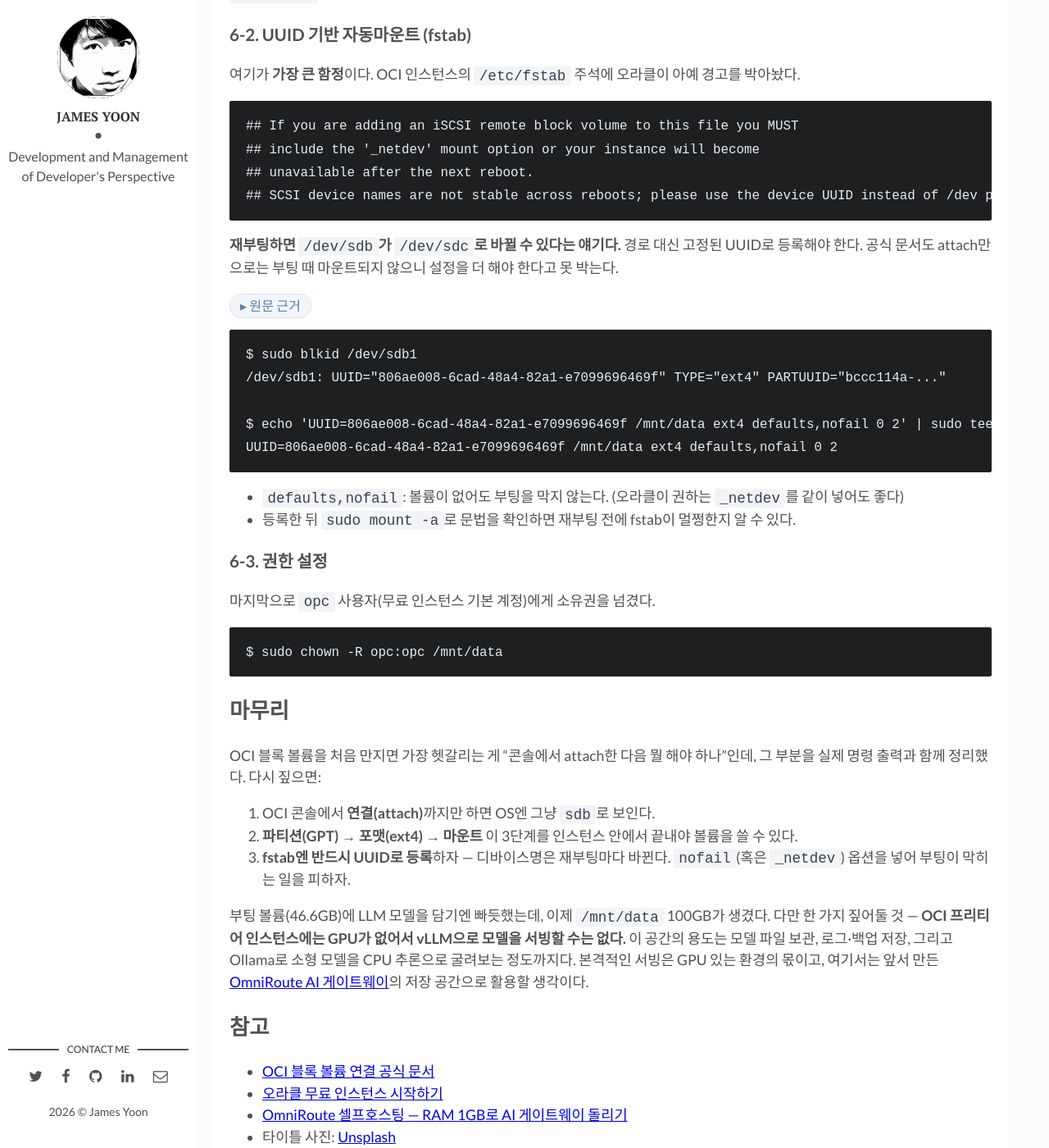
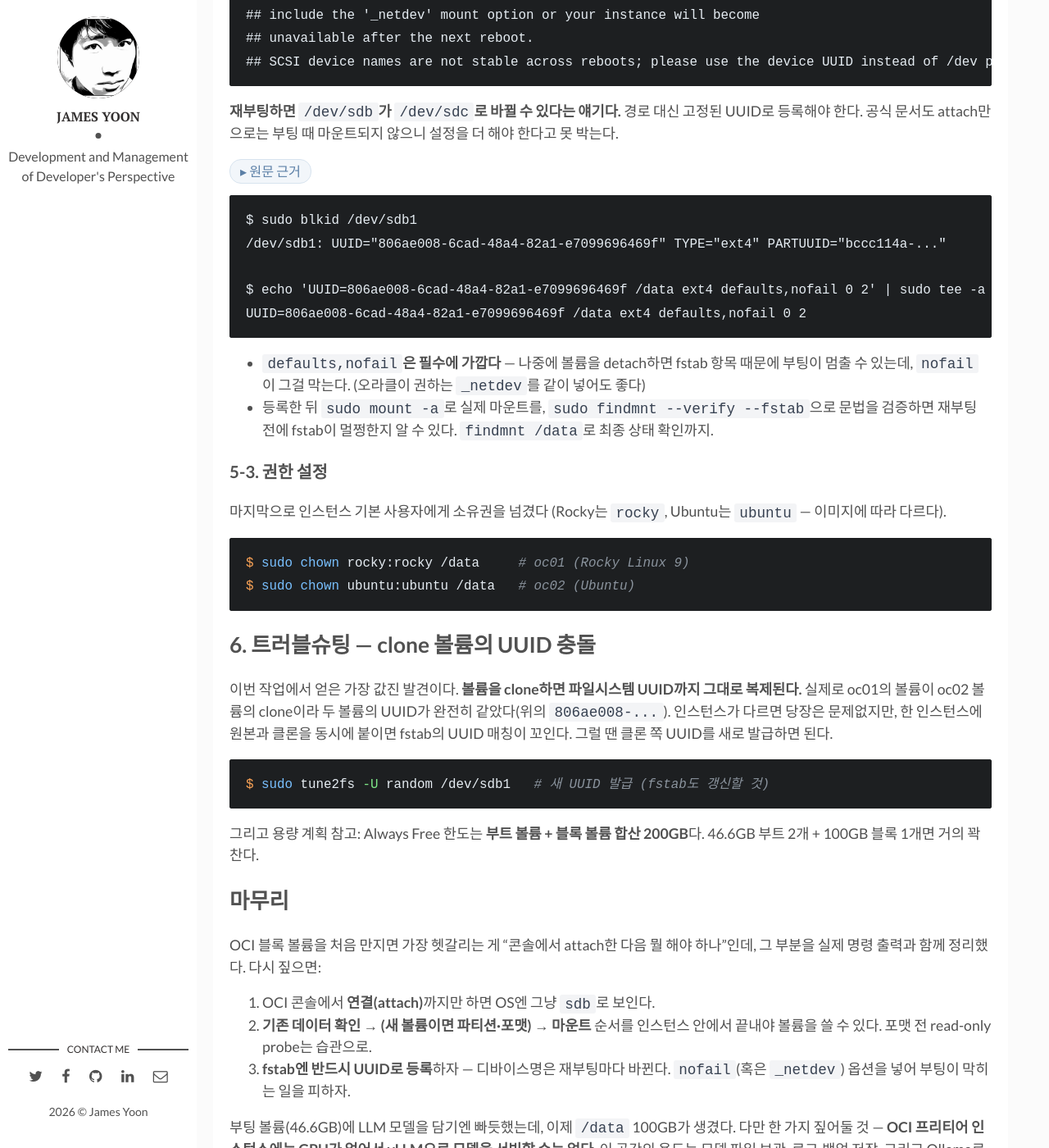
Before and after one commit to butteryoon/butteryoon.github.io, a Jekyll site: the page built from _posts/2026-09-09-oci-block-volume-attach.md, in a window 1280 px wide and 1400 px high, scrolled down 4000 px. Shown: the whole window at 82% size. Built offline with Jekyll 4.4.1, drawn with Linux system fonts in a browser that asks for light colours; comment, search, counter and statistics services are not loaded; some of the changed text lies outside the part shown.

Commit message:
OCI 블록볼륨 글 실작업 기록으로 전면 갱신 (oc01/oc02 2대, Paravirtualized, probe-first, /data, UUID clone 충돌)
하이라이팅 세션의 2026-09-10 실작업 기록 반영 - 포맷 전 데이터 확인 절차, parted 방식, fstab 백업·검증, clone UUID 충돌 트러블슈팅 추가

Co-Authored-By: Claude Fable 5 <noreply@anthropic.com>
Claude-Session: https://claude.ai/code/session_01GP584Scs1goEpQgpanpNdb

````diff
--- a/_posts/2026-09-09-oci-block-volume-attach.md
+++ b/_posts/2026-09-09-oci-block-volume-attach.md
@@ -2,20 +2,20 @@
 layout: post
 comments: true
 title: "오라클 OCI 프리티어 인스턴스에 블록볼륨 추가하기"
-description: "Oracle Cloud 인스턴스에 블록 볼륨을 붙이는 전체 과정을 실제로 해보고 정리했다. 볼륨 attach부터 파티션/GPT 생성, ext4 포맷, /mnt/data 마운트, UUID 기반 fstab 자동마운트까지."
+description: "Oracle Cloud 인스턴스에 블록 볼륨을 붙이는 전체 과정을 실제로 해보고 정리했다. 볼륨 attach부터 파티션/GPT 생성, ext4 포맷, /data 마운트, UUID 기반 fstab 자동마운트까지."
 img: oci_block_volume_title.webp
 date: 2026-09-09 23:30:00 +0900
-last_modified_at: 2026-09-10 01:20:00 +0900
+last_modified_at: 2026-09-10 11:30:00 +0900
 tags: [oci, oracle-cloud, block-volume, storage, mount, fstab, ext4] # add tag
 related: oci
 categories: tools
 ---
 
-오라클 클라우드의 [무료 인스턴스 시작하기]({{site.baseurl}}/tools/2021/01/18/oracle_cloud_start.html)와 [OmniRoute 셀프호스팅]({{site.baseurl}}/tools/2026/09/06/omniroute-selfhosting-oci.html)을 다룬 적 있다. 그 무료 인스턴스는 기본 부팅 볼륨(46.6GB)만으로도 뭐든 돌렸는데, LLM 모델이나 로그 데이터를 쌓다 보니 공간이 모자랐다. 이번엔 그 인스턴스(oc01)에 **100GB 블록 볼륨을 붙여서** 포맷·마운트·자동마운트까지 해본 기록을 정리한다. (이 글의 초안은 설치된 Hermes 에이전트가 작성했고, Claude가 검수 후 발행했다.)
+오라클 클라우드의 [무료 인스턴스 시작하기]({{site.baseurl}}/tools/2021/01/18/oracle_cloud_start.html)와 [OmniRoute 셀프호스팅]({{site.baseurl}}/tools/2026/09/06/omniroute-selfhosting-oci.html)을 다룬 적 있다. 그 무료 인스턴스는 기본 부팅 볼륨(46.6GB)만으로도 뭐든 돌렸는데, LLM 모델이나 로그 데이터를 쌓다 보니 공간이 모자랐다. 이번엔 무료 인스턴스 두 대 — **oc01**(Rocky Linux 9, VM.Standard.E2.1.Micro, 서울 AD-1)과 **oc02**(Ubuntu) — 에 각각 **100GB 블록 볼륨을 붙여서** 확인·마운트·자동마운트까지 실제로 작업한 기록을 정리한다. (이 글의 초안은 설치된 Hermes 에이전트가 작성했고, Claude가 검수 후 발행했다. 2026-09-10 실작업 기록으로 전면 갱신.)
 
 <!--more-->
 
-> **TL;DR:** OCI에서 블록 볼륨은 콘솔에서 "생성→인스턴스에 연결(attach)"까지만 하고, 나머지 파티션(GPT)·포맷(ext4)·마운트·부팅시 자동마운트(fstab)는 인스턴스 안의 리눅스에서 해줘야 한다. 여기서는 붙여둔 100GB 볼륨을 `/dev/sdb`로 확인해 → `/dev/sdb1` 파티션 생성 → ext4 포맷 → `/mnt/data`에 마운트 → **UUID 기준 fstab 등록**(재부팅 직후에도 그대로)까지 실제 명령 출력으로 보여준다. 남는 교훈은 두 가지다. SCSI 디바이스명은 재부팅마다 바뀌니 fstab엔 UUID를 쓸 것, 그리고 OCI 외부 블록 볼륨엔 `_netdev`/`nofail` 옵션을 붙여두는 편이 안전하다는 것.
+> **TL;DR:** OCI에서 블록 볼륨은 콘솔에서 "생성→인스턴스에 연결(attach)"까지만 하고, 나머지는 인스턴스 안의 리눅스에서 해줘야 한다. **Paravirtualized로 attach하면 iscsiadm 없이 재부팅도 없이 바로 `/dev/sdb`로 잡힌다.** 포맷 전에 반드시 기존 데이터를 확인하고(읽기 전용 마운트로 probe), 마운트는 `/data`, fstab은 **UUID 기준 + `nofail`**로 등록한다. 덤으로 얻은 교훈: **clone한 볼륨은 파일시스템 UUID까지 복제되므로** 원본과 같이 붙일 거면 `tune2fs -U random`으로 바꿔야 한다.
 
 ## 1. OCI 블록 볼륨의 구조 — "붙이는 것"과 "쓰는 것"은 다르다
 
@@ -26,7 +26,7 @@ OCI 블록 볼륨을 쓰는 과정은 **두 레이어**로 나뉜다.
 | 제어 평면 (Control Plane) | 볼륨 생성, 인스턴스에 **연결(attach)** | OCI 콘솔 / `oci` CLI | 오라클 관리자 |
 | 데이터 평면 (OS) | 디바이스 인식, 파티션, 포맷, 마운트, fstab | 인스턴스 안 리눅스 | 서버 관리자 |
 
-처음 하는 사람은 콘솔에서 "연결"만 하고 끝내기 쉬운데, 거기까지는 USB를 꽂아둔 것과 같다. OS가 그 드라이브를 읽으려면 **파티션 → 포맷 → 마운트 → 자동마운트**까지 해줘야 한다. 2절이 콘솔 단계, 3~6절이 "OS에서 쓰기" 단계다.
+처음 하는 사람은 콘솔에서 "연결"만 하고 끝내기 쉬운데, 거기까지는 USB를 꽂아둔 것과 같다. OS가 그 드라이브를 읽으려면 **파티션 → 포맷 → 마운트 → 자동마운트**까지 해줘야 한다. 2절이 콘솔 단계, 3~5절이 "OS에서 쓰기" 단계다.
 
 ## 2. 관리 콘솔에서 볼륨 생성·연결
 
@@ -34,7 +34,7 @@ OCI 관리 콘솔에서 햄버거 메뉴 → **스토리지(Storage)** → **블
 
 ![OCI 콘솔 블록 볼륨 화면]({{site.baseurl}}/assets/img/oci_block_volume_console.webp)
 
-연결 유형은 기본값(반가상화, paravirtualized)을 쓰면 별도 iSCSI 명령 없이 OS에 바로 디바이스로 잡힌다. 이제부터는 인스턴스 안 리눅스에서의 작업이다.
+연결 유형은 **Paravirtualized(반가상화)를 권장**한다. iSCSI로 붙이면 콘솔이 알려주는 `iscsiadm` 명령 3줄을 인스턴스에서 실행해야 하지만, Paravirtualized는 재부팅도 iSCSI 세션도 없이 즉시 `/dev/sdb`로 잡힌다 — E2.1.Micro 같은 소형 shape에는 이쪽이 간단하다. (`iscsiadm -m session`이 "No active sessions"로 나오는 게 Paravirtualized에선 정상이다. 반대로 iSCSI attach를 했는데 `iscsiadm -m discovery -t sendtargets -p 169.254.2.2:3260`이 Connection refused면 볼륨이 아직 안 붙었다는 진단 신호다.) 이제부터는 인스턴스 안 리눅스에서의 작업이다.
 
 ## 3. 연결된 볼륨 확인 — `lsblk`
 
@@ -44,7 +44,7 @@ OCI 관리 콘솔에서 햄버거 메뉴 → **스토리지(Storage)** → **블
 $ lsblk -o NAME,SIZE,TYPE,FSTYPE,MOUNTPOINT,MODEL
 NAME    SIZE TYPE FSTYPE MOUNTPOINT MODEL
 sdb     100G disk                   BlockVolume
-└─sdb1  100G part ext4   /mnt/data
+└─sdb1  100G part ext4   /data
 sda    46.6G disk                   BlockVolume
 ├─sda2    8G part swap   [SWAP]
 ├─sda3 38.4G part xfs    /          # ← 부팅 볼륨
@@ -53,60 +53,51 @@ sda    46.6G disk                   BlockVolume
 
 여기서 볼 건 두 줄이다.
 - **`sda` = 부팅 볼륨** (`/`, `/boot/efi`, swap). xfs로 포맷해 마운트해둔 상태.
-- **`sdb` = 외부 블록 볼륨** (MODEL `BlockVolume`). 처음엔 FSTYPE/MOUNTPOINT가 비어 있었고, 아래 절차를 거쳐 `/dev/sdb1` ext4 → `/mnt/data`까지 채운 **최종 상태**다.
+- **`sdb` = 외부 블록 볼륨** (MODEL `BlockVolume`). 처음엔 FSTYPE/MOUNTPOINT가 비어 있었고, 아래 절차를 거쳐 `/dev/sdb1` ext4 → `/data`까지 채운 **최종 상태**다.
 
-## 4. 파티션 생성 (GPT)
+## 4. 포맷 전에 반드시: 기존 데이터 확인
 
-`/dev/sdb`엔 파티션 테이블이 아예 없었다. `fdisk`로 GPT 파티션을 하나 만든다. (4KB 섹터 정렬 경고가 떠도 파티션 번호·섹터를 기본값으로 두면 알아서 정렬된다.)
+이번에 붙인 볼륨은 **이미 GPT + ext4 파티션(sdb1)이 있는 상태**였다. 무턱대고 포맷하면 데이터가 날아가므로, 포맷 전 확인이 먼저다.
 
-```text
-$ sudo fdisk /dev/sdb <<EOF
-> g
-> n
-> 1
->
->
-> w
-> EOF
-Welcome to fdisk (util-linux 2.23.2).
-Building a new GPT disklabel (GUID: 4B9F7297-...)
-...
-Created partition 1
-The partition table has been altered!
-Syncing disks.
+```bash
+$ sudo blkid /dev/sdb1                      # 파일시스템 존재 여부 확인
+$ sudo mkdir -p /mnt/probe
+$ sudo mount -o ro /dev/sdb1 /mnt/probe    # 읽기 전용으로 열어보기
+$ ls /mnt/probe                             # lost+found 만 있으면 빈 볼륨
+$ sudo umount /mnt/probe
 ```
 
-`g` = GPT 디스크 레이블 생성, `n` = 새 파티션(1번, 전체 용량), `w` = 쓰기. 이렇게 `/dev/sdb1`이 생겼다.
+`lost+found`만 있으면 빈 ext4 볼륨이니 **포맷을 생략하고 그대로 쓰면 된다** — 이번 작업이 그 경우였다.
+
+완전히 새 볼륨(파티션 테이블 없음)이라면 GPT 파티션을 만들고 포맷한다. 대화형 fdisk보다 `parted` 한 줄이 스크립트화하기 좋다.
+
+```bash
+$ sudo parted -s /dev/sdb mklabel gpt mkpart data ext4 1MiB 100%
+$ sudo mkfs.ext4 /dev/sdb1
+```
 
 여기서 GPT 레이블은 "이 디스크를 어떤 파티션 구조로 나눠 쓸지"를 기록하는 파티션 테이블 표준이다. 옛 MBR 방식의 2TB·4파티션 한계가 없어서, 요즘 새 디스크는 그냥 GPT로 만들면 된다.
 
 <details class="evidence"><summary>원문 근거</summary><blockquote>"The GUID Partition Table (GPT) is a standard for the layout of partition tables of a physical computer storage device, such as a hard disk drive or solid-state drive. It is part of the Unified Extensible Firmware Interface (UEFI) standard." — Wikipedia, GUID Partition Table</blockquote></details>
 
-## 5. ext4 포맷
+## 5. 마운트 + 자동마운트(fstab)
 
-빈 파티션은 바로 쓸 수 없고 파일시스템을 얹어야 한다. 데이터가 든 볼륨이면 절대 포맷하지 말 것 — 이 100GB는 새로 쓸 볼륨이라 마음 놓고 밀었다.
+### 5-1. 마운트
 
-```text
-$ sudo mkfs.ext4 /dev/sdb1
-...
-Creating journal (131072 blocks): done
-Writing superblocks and filesystem accounting information: done
+마운트 포인트는 `/data`로 잡았다. fstab을 건드리기 전에 백업부터 뜨는 습관도 함께.
+
+```bash
+$ sudo mkdir -p /data
+$ sudo cp /etc/fstab /etc/fstab.bak.$(date +%Y%m%d_%H%M%S)
+$ sudo mount /dev/sdb1 /data
+$ df -hT /data
+Filesystem     Type  Size  Used Avail Use% Mounted on
+/dev/sdb1      ext4   98G   60M   93G   1% /data
 ```
 
-## 6. 마운트 + 자동마운트(fstab)
+`/data`에 잘 붙었다. 100GB 볼륨에서 ext4 메타데이터·예약 블록 몫을 빼고 93GB를 쓸 수 있다. oc01(Rocky)·oc02(Ubuntu) 모두 같은 절차로 동일한 결과.
 
-### 6-1. 마운트
-
-```text
-$ sudo mkdir -p /mnt/data && sudo mount /dev/sdb1 /mnt/data
-$ df -hT /mnt/data
-Filesystem     Type  Size  Used Avail Use% Mounted on
-/dev/sdb1      ext4   98G   60M   93G   1% /mnt/data
-```
-
-`/mnt/data`에 잘 붙었다. 100GB 볼륨에서 ext4 메타데이터·예약 블록 몫을 빼고 93GB를 쓸 수 있다.
-
-### 6-2. UUID 기반 자동마운트 (fstab)
+### 5-2. UUID 기반 자동마운트 (fstab)
 
 여기가 **가장 큰 함정**이다. OCI 인스턴스의 `/etc/fstab` 주석에 오라클이 아예 경고를 박아놨다.
 
@@ -125,30 +116,41 @@ Filesystem     Type  Size  Used Avail Use% Mounted on
 $ sudo blkid /dev/sdb1
 /dev/sdb1: UUID="806ae008-6cad-48a4-82a1-e7099696469f" TYPE="ext4" PARTUUID="bccc114a-..."
 
-$ echo 'UUID=806ae008-6cad-48a4-82a1-e7099696469f /mnt/data ext4 defaults,nofail 0 2' | sudo tee -a /etc/fstab
-UUID=806ae008-6cad-48a4-82a1-e7099696469f /mnt/data ext4 defaults,nofail 0 2
+$ echo 'UUID=806ae008-6cad-48a4-82a1-e7099696469f /data ext4 defaults,nofail 0 2' | sudo tee -a /etc/fstab
+UUID=806ae008-6cad-48a4-82a1-e7099696469f /data ext4 defaults,nofail 0 2
 ```
 
-- **`defaults,nofail`**: 볼륨이 없어도 부팅을 막지 않는다. (오라클이 권하는 `_netdev`를 같이 넣어도 좋다)
-- 등록한 뒤 `sudo mount -a`로 문법을 확인하면 재부팅 전에 fstab이 멀쩡한지 알 수 있다.
+- **`defaults,nofail`은 필수에 가깝다** — 나중에 볼륨을 detach하면 fstab 항목 때문에 부팅이 멈출 수 있는데, `nofail`이 그걸 막는다. (오라클이 권하는 `_netdev`를 같이 넣어도 좋다)
+- 등록한 뒤 `sudo mount -a`로 실제 마운트를, `sudo findmnt --verify --fstab`으로 문법을 검증하면 재부팅 전에 fstab이 멀쩡한지 알 수 있다. `findmnt /data`로 최종 상태 확인까지.
 
-### 6-3. 권한 설정
+### 5-3. 권한 설정
 
-마지막으로 `opc` 사용자(무료 인스턴스 기본 계정)에게 소유권을 넘겼다.
+마지막으로 인스턴스 기본 사용자에게 소유권을 넘겼다 (Rocky는 `rocky`, Ubuntu는 `ubuntu` — 이미지에 따라 다르다).
 
-```text
-$ sudo chown -R opc:opc /mnt/data
+```bash
+$ sudo chown rocky:rocky /data     # oc01 (Rocky Linux 9)
+$ sudo chown ubuntu:ubuntu /data   # oc02 (Ubuntu)
 ```
+
+## 6. 트러블슈팅 — clone 볼륨의 UUID 충돌
+
+이번 작업에서 얻은 가장 값진 발견이다. **볼륨을 clone하면 파일시스템 UUID까지 그대로 복제된다.** 실제로 oc01의 볼륨이 oc02 볼륨의 clone이라 두 볼륨의 UUID가 완전히 같았다(위의 `806ae008-...`). 인스턴스가 다르면 당장은 문제없지만, 한 인스턴스에 원본과 클론을 동시에 붙이면 fstab의 UUID 매칭이 꼬인다. 그럴 땐 클론 쪽 UUID를 새로 발급하면 된다.
+
+```bash
+$ sudo tune2fs -U random /dev/sdb1   # 새 UUID 발급 (fstab도 갱신할 것)
+```
+
+그리고 용량 계획 참고: Always Free 한도는 **부트 볼륨 + 블록 볼륨 합산 200GB**다. 46.6GB 부트 2개 + 100GB 블록 1개면 거의 꽉 찬다.
 
 ## 마무리
 
 OCI 블록 볼륨을 처음 만지면 가장 헷갈리는 게 "콘솔에서 attach한 다음 뭘 해야 하나"인데, 그 부분을 실제 명령 출력과 함께 정리했다. 다시 짚으면:
 
 1. OCI 콘솔에서 **연결(attach)**까지만 하면 OS엔 그냥 `sdb`로 보인다.
-2. **파티션(GPT) → 포맷(ext4) → 마운트** 이 3단계를 인스턴스 안에서 끝내야 볼륨을 쓸 수 있다.
+2. **기존 데이터 확인 → (새 볼륨이면 파티션·포맷) → 마운트** 순서를 인스턴스 안에서 끝내야 볼륨을 쓸 수 있다. 포맷 전 read-only probe는 습관으로.
 3. **fstab엔 반드시 UUID로 등록**하자 — 디바이스명은 재부팅마다 바뀐다. `nofail`(혹은 `_netdev`) 옵션을 넣어 부팅이 막히는 일을 피하자.
 
-부팅 볼륨(46.6GB)에 LLM 모델을 담기엔 빠듯했는데, 이제 `/mnt/data` 100GB가 생겼다. 다만 한 가지 짚어둘 것 — **OCI 프리티어 인스턴스에는 GPU가 없어서 vLLM으로 모델을 서빙할 수는 없다.** 이 공간의 용도는 모델 파일 보관, 로그·백업 저장, 그리고 Ollama로 소형 모델을 CPU 추론으로 굴려보는 정도까지다. 본격적인 서빙은 GPU 있는 환경의 몫이고, 여기서는 앞서 만든 [OmniRoute AI 게이트웨이]({{site.baseurl}}/tools/2026/09/06/omniroute-selfhosting-oci.html)의 저장 공간으로 활용할 생각이다.
+부팅 볼륨(46.6GB)에 LLM 모델을 담기엔 빠듯했는데, 이제 `/data` 100GB가 생겼다. 다만 한 가지 짚어둘 것 — **OCI 프리티어 인스턴스에는 GPU가 없어서 vLLM으로 모델을 서빙할 수는 없다.** 이 공간의 용도는 모델 파일 보관, 로그·백업 저장, 그리고 Ollama로 소형 모델을 CPU 추론으로 굴려보는 정도까지다. 본격적인 서빙은 GPU 있는 환경의 몫이고, 여기서는 앞서 만든 [OmniRoute AI 게이트웨이]({{site.baseurl}}/tools/2026/09/06/omniroute-selfhosting-oci.html)의 저장 공간으로 활용할 생각이다.
 
 ## 참고
 
````
